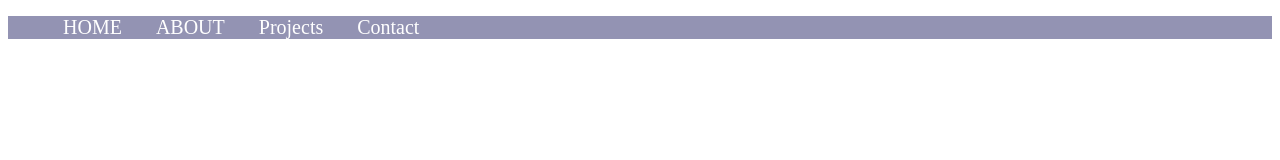
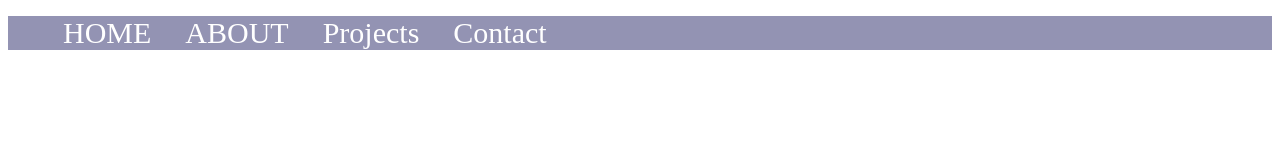
Before and after one commit to AsonglefacMillenium/Build, a plain HTML site: page index.html in a window 1280 px wide. Drawn offline with Linux system fonts and the light colour scheme.

Commit message:
homepage

```diff
--- a/css_accessories/index.css
+++ b/css_accessories/index.css
@@ -1,37 +1,25 @@
-body{
+body {}
 
-}
-
-.head{
+.head {
     background-color: rgb(147, 147, 179);
 }
 
-#head_content{
+#head_content {}
 
+#head_content ul {}
 
+#head_content ul li {
+    display: inline;
+    margin: 15px;
 }
 
-#head_content ul{
-
+#head_content ul li a {
+    text-decoration: none;
+    color: white;
+    font-size: 30px;
 }
 
-#head_content ul li{
-    display: inline;
-    margin: 15px;
-
-}
-
-#head_content ul li a{
-    text-decoration: none;
-    color: white;
-    font-size: 20px;
-
-
-}
-
-#head_content ul li a:hover{
-
+#head_content ul li a:hover {
     color: red;
     translate: ;
-
 }
```
